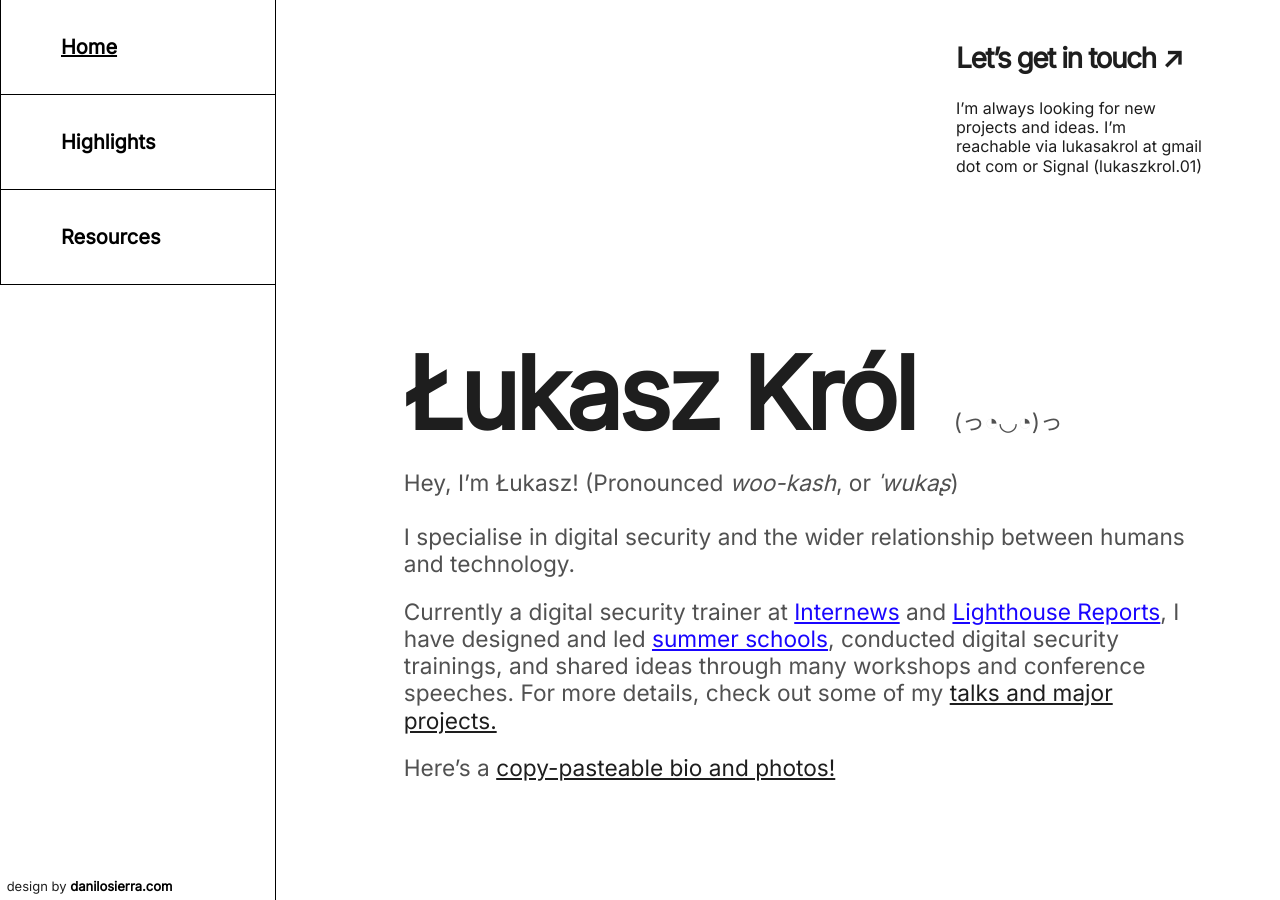
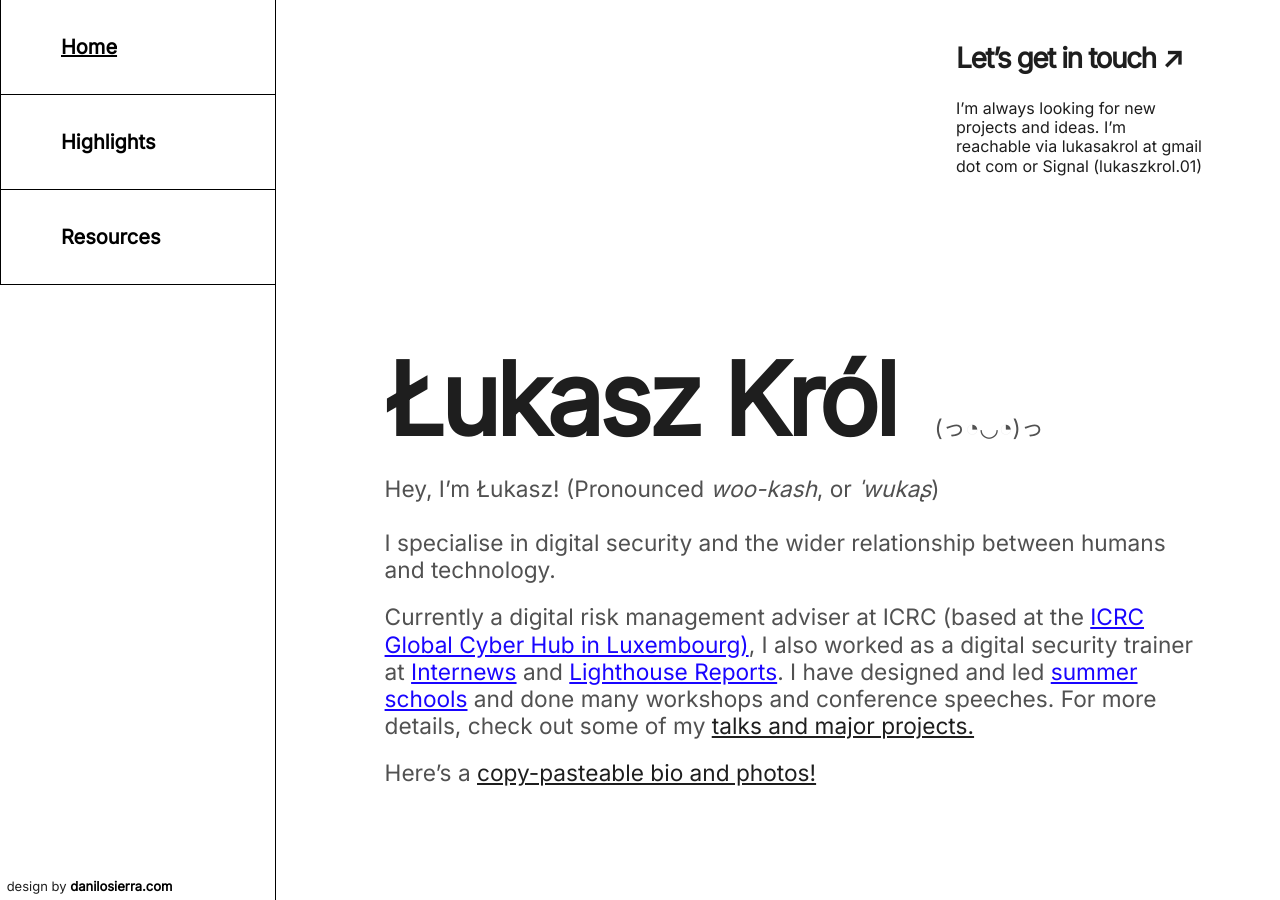
Before and after one commit to lukasz-a-krol/lukasz-a-krol.github.io, a Jekyll site: the page built from index.html, in a window 1280 px wide. Built offline with Jekyll 4.4.1, drawn with Linux system fonts in a browser that asks for light colours; the list of posts is cut into pages by our own code.

Commit message:
updated my blurb now that there's a new job

```diff
--- a/index.html
+++ b/index.html
@@ -16,7 +16,7 @@
   <div id = "frontpage">
     <span id = "lukasz_text">Łukasz Król</span><span aria-hidden="true" id = "kaomoji_span">(っ◔◡◔)っ</span>
     <p>Hey, I’m Łukasz! (Pronounced <i>woo-kash</i>, or <i>ˈwukaʂ</i>)<br><br>I specialise in digital security and the wider relationship between humans and technology.</p>
-  	<p>Currently a digital security trainer at <a id = "external" href="https://www.internews.org" target="_blank">Internews</a> and <a id = "external" href="https://www.lighthousereports.com/" target="_blank">Lighthouse Reports</a>, I have designed and led <a id = "external" href="https://www.weasa.org" target="_blank">summer schools</a>, conducted digital security trainings, and shared ideas through many workshops and conference speeches. For more details, check out some of my <a href="/highlights/">talks and major projects.</a></p>
+  	<p>Currently a digital risk management adviser at ICRC (based at the <a id = "external" href = "https://www.icrc.org/en/where-we-work/luxembourg" target = "_blank">ICRC Global Cyber Hub in Luxembourg)</a>, I also worked as a digital security trainer at <a id = "external" href="https://www.internews.org" target="_blank">Internews</a> and <a id = "external" href="https://www.lighthousereports.com/" target="_blank">Lighthouse Reports</a>. I have designed and led <a id = "external" href="https://www.weasa.org" target="_blank">summer schools</a> and done many workshops and conference speeches. For more details, check out some of my <a href="/highlights/">talks and major projects.</a></p>
   	<p>Here’s a <a href="/bioandphotos/">copy-pasteable bio and photos!</a></p>
   </div>
   </body>
```
